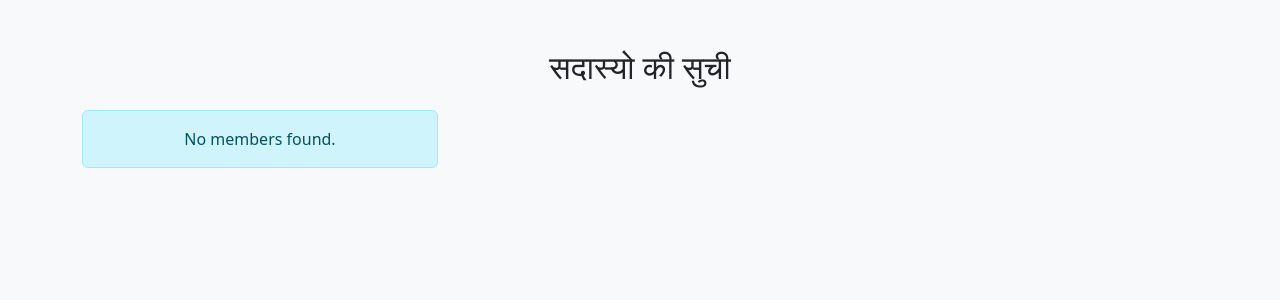
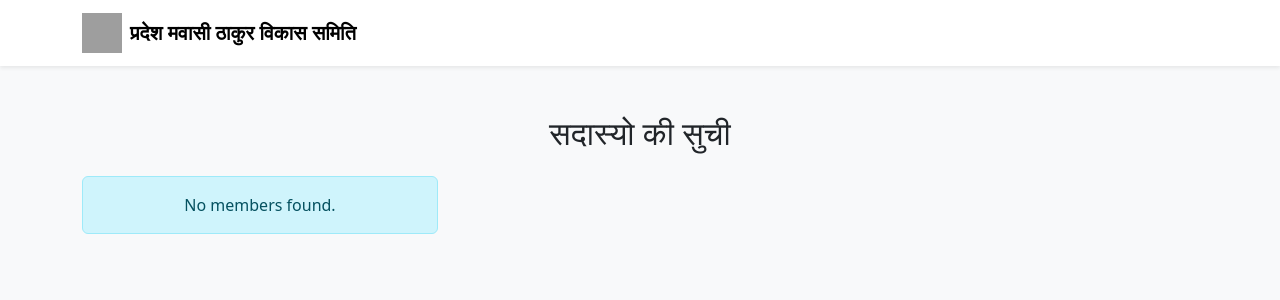
Before and after one commit to octopuscart/pmtvs-api, a CodeIgniter 4 app: the page made by app/Views/member_list.php in a window 1280 px wide. Shown: the top 300 px of the page. Run offline with PHP 8.4 and a stand-in for CodeIgniter, Linux system fonts and the light colour scheme; the template is opened without the code that fills it, so the values that code supplies are empty; some libraries are stand-ins or nearby versions; grey boxes are pictures that could not be loaded.

Commit message:
template

```diff
--- a/app/Views/member_list.php
+++ b/app/Views/member_list.php
@@ -20,6 +20,15 @@
 </head>
 
 <body class="bg-light">
+    <!-- Header/Navbar -->
+    <nav class="navbar navbar-expand-lg navbar-light bg-white shadow-sm mb-4">
+        <div class="container">
+            <a class="navbar-brand d-flex align-items-center" href="#">
+                <img src="<?= base_url('/icons/favicon.svg') ?>" alt="Logo" width="40" height="40" class="me-2">
+                <span class="fw-bold">प्रदेश मवासी ठाकुर विकास समिति</span>
+            </a>
+        </div>
+    </nav>
     <div class="container mt-5">
         <h2 class="mb-4 text-center">सदास्यो की सुची</h2>
         <div class="row row-cols-1 row-cols-md-3 g-4">
```
